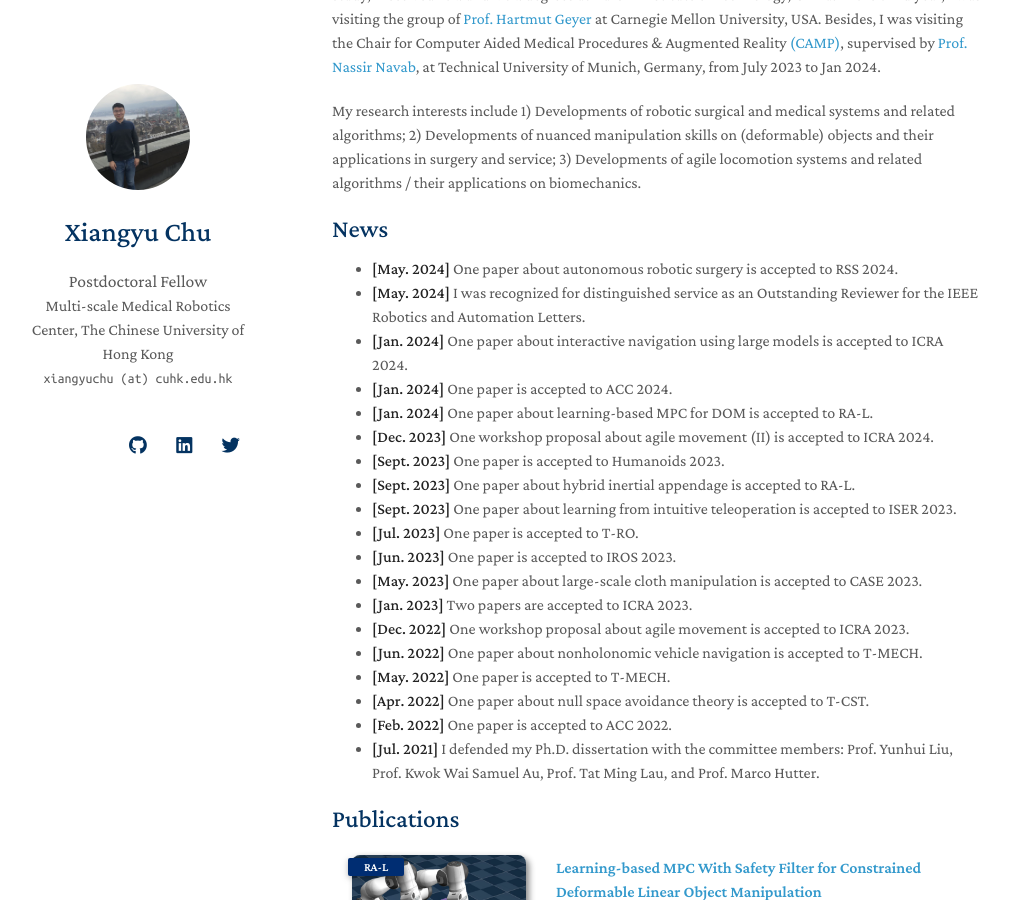
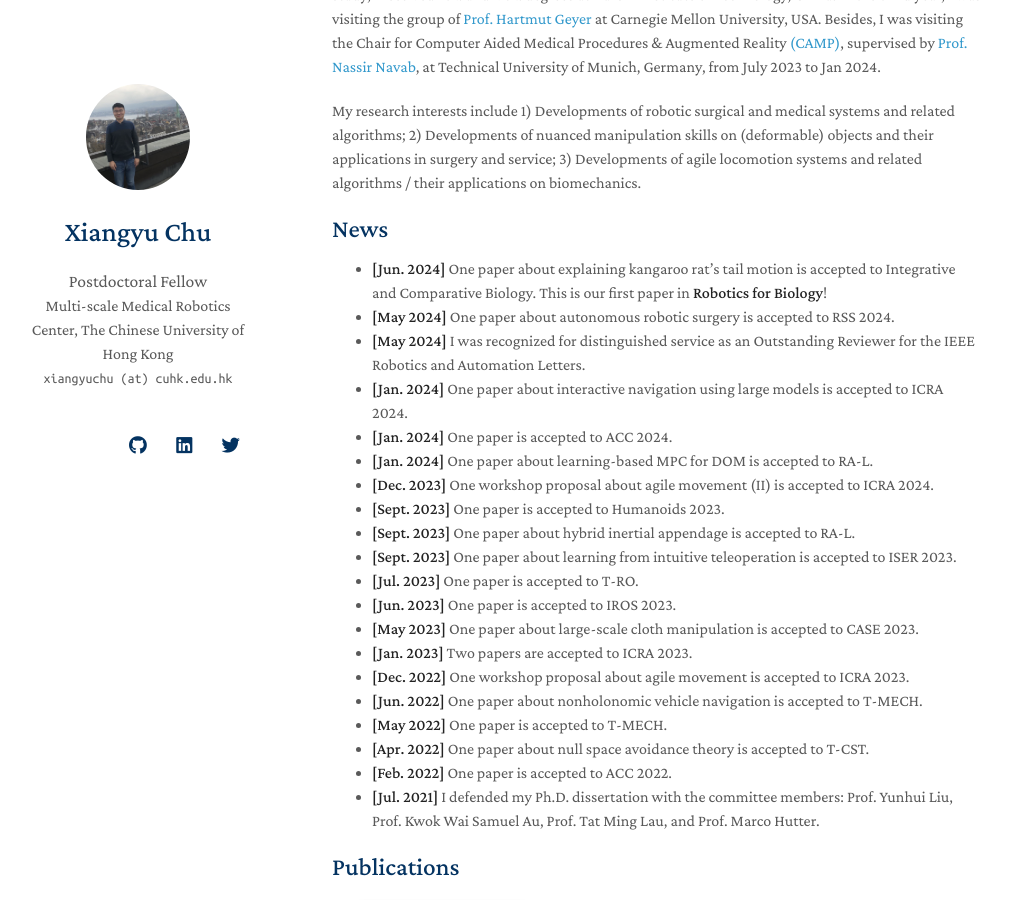
Before and after one commit to xiangyuchu03/xiangyuchu03.github.io, a Jekyll site: the page built from index.md, in a window 1280 px wide and 900 px high, scrolled down 198 px. Shown: the whole window, without its empty margins (138-1147 px from the left). Built offline with Jekyll 4.4.1, drawn with Linux system fonts in a browser that asks for light colours; nearby versions of some CDN libraries; a style sheet for code colours, icons or effects is not loaded; our own code applies the rules of GitHub Pages for plain Markdown files.

Commit message:
Update index.md

```diff
--- a/index.md
+++ b/index.md
@@ -10,8 +10,9 @@ My research interests include 1) Developments of robotic surgical and medical sy
 
 
 ## News
-- **[May. 2024]** One paper about autonomous robotic surgery is accepted to RSS 2024.
-- **[May. 2024]** I was recognized for distinguished service as an Outstanding Reviewer for the IEEE Robotics and Automation Letters.
+- **[Jun. 2024]** One paper about explaining kangaroo rat's tail motion is accepted to Integrative and Comparative Biology. This is our first paper in **Robotics for Biology**!
+- **[May 2024]** One paper about autonomous robotic surgery is accepted to RSS 2024.
+- **[May 2024]** I was recognized for distinguished service as an Outstanding Reviewer for the IEEE Robotics and Automation Letters.
 - **[Jan. 2024]** One paper about interactive navigation using large models is accepted to ICRA 2024.
 - **[Jan. 2024]** One paper is accepted to ACC 2024.
 - **[Jan. 2024]** One paper about learning-based MPC for DOM is accepted to RA-L.
@@ -21,11 +22,11 @@ My research interests include 1) Developments of robotic surgical and medical sy
 - **[Sept. 2023]** One paper about learning from intuitive teleoperation is accepted to ISER 2023.
 - **[Jul. 2023]** One paper is accepted to T-RO.
 - **[Jun. 2023]** One paper is accepted to IROS 2023.
-- **[May. 2023]** One paper about large-scale cloth manipulation is accepted to CASE 2023.
+- **[May 2023]** One paper about large-scale cloth manipulation is accepted to CASE 2023.
 - **[Jan. 2023]** Two papers are accepted to ICRA 2023.
 - **[Dec. 2022]** One workshop proposal about agile movement is accepted to ICRA 2023.
 - **[Jun. 2022]** One paper about nonholonomic vehicle navigation is accepted to T-MECH.
-- **[May. 2022]** One paper is accepted to T-MECH.
+- **[May 2022]** One paper is accepted to T-MECH.
 - **[Apr. 2022]** One paper about null space avoidance theory is accepted to T-CST.
 - **[Feb. 2022]** One paper is accepted to ACC 2022.
 - **[Jul. 2021]** I defended my Ph.D. dissertation with the committee members: Prof. Yunhui Liu, Prof. Kwok Wai Samuel Au, Prof. Tat Ming Lau, and Prof. Marco Hutter.
```
